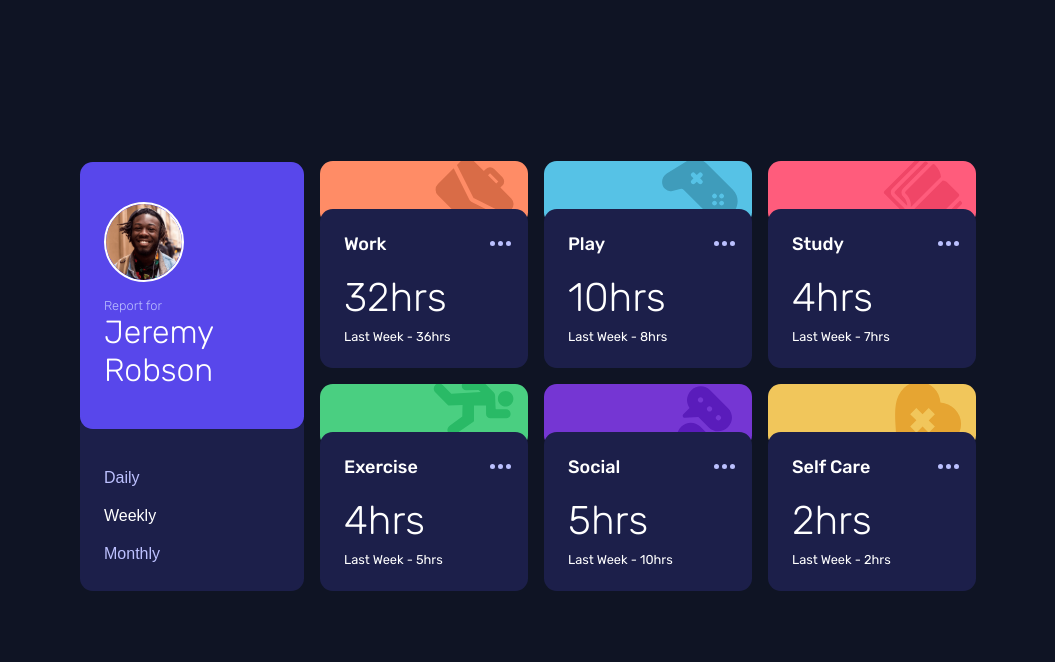
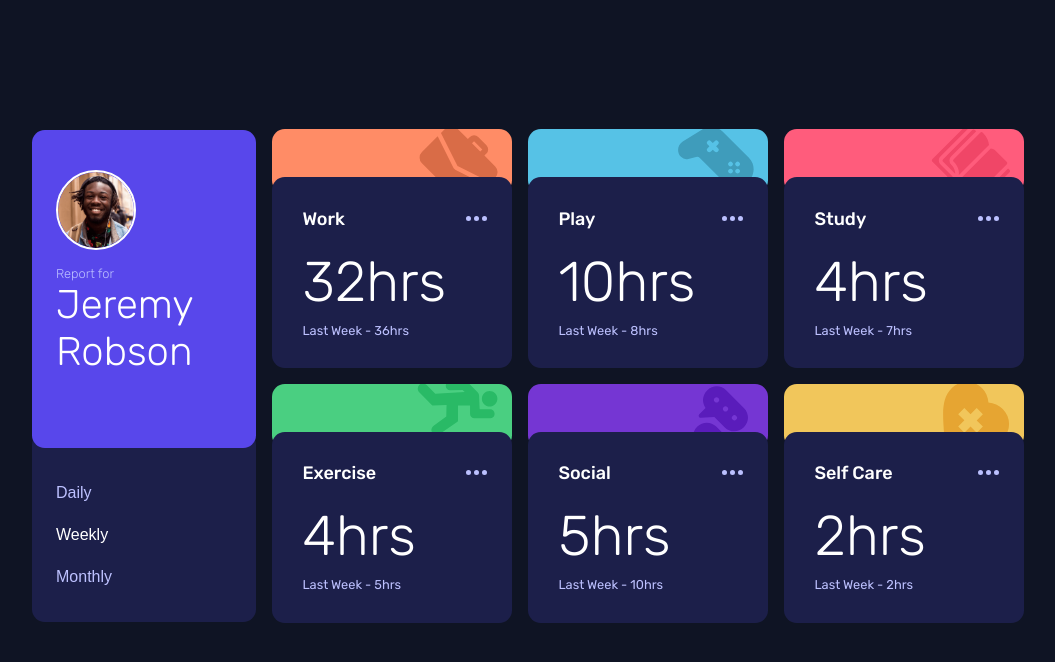
Before and after one commit to techanthere/time-tracking-dashboard, a plain HTML site: page index.html in a window 1280 px wide. Shown: the whole page, without its empty margins (120-1175 px from the left). Drawn offline with Linux system fonts and the light colour scheme.

Commit message:
higher media queries added

```diff
--- a/css/style.css
+++ b/css/style.css
@@ -41,7 +41,7 @@ body {
   min-height: 100vh;
   display: flex;
   justify-content: center;
-  padding: 3rem 0;
+  padding: 1.5rem 0;
 }
 
 .main {
@@ -112,11 +112,6 @@ body {
   padding: 1.5rem;
 }
 
-.main__duration-type {
-  list-style: none;
-}
-
-
 .main__duration-type--tab{
   background: 0;
   border: 0;
@@ -139,9 +134,8 @@ body {
 .main__stats-card {
   background-color: var(--color-dark-blue);
   position: relative;
-  padding: 1.5rem;
+  padding: 1.9rem;
   color: #fff;
-  list-style:none;
 }
 
 .link:hover::after{
@@ -213,11 +207,11 @@ body {
 
 .main__stats-previous-count {
   font-size:0.8rem;
+  color: var(--color-pale-blue);
 }
 
 .work-card{
-  grid-column: 1/2;
-  grid-row: 1/2;
+  grid-area: 1/1/2/2;
 }
 
 .work-card::before{
@@ -226,8 +220,7 @@ body {
 }
 
 .play-card{
-  grid-column: 1/2;
-  grid-row: 2/3;
+  grid-area: 2/1/3/2;
 }
 
 .play-card::before{
@@ -236,8 +229,7 @@ body {
 }
 
 .study-card{
-  grid-column: 1/2;
-  grid-row: 3/4;
+  grid-area: 3/1/4/2;
 }
 
 .study-card::before {
@@ -246,8 +238,7 @@ body {
 }
 
 .exercise-card{
-  grid-column: 1/2;
-  grid-row: 4/5;
+  grid-area: 4/1/5/2;
 }
 
 .exercise-card::before {
@@ -256,8 +247,7 @@ body {
 }
 
 .social-card{
-  grid-column: 1/2;
-  grid-row: 5/6;
+  grid-area: 5/1/6/2;
 }
 
 .social-card::before {
@@ -266,8 +256,7 @@ body {
 }
 
 .self-care-card{
-  grid-column: 1/2;
-  grid-row: 6/7;
+  grid-area: 6/1/7/2;
 }
 
 .self-care-card::before{
@@ -311,20 +300,26 @@ body {
     flex-direction: column;
     align-items: flex-start;
     padding-top: 2.5rem;
-    padding-bottom: 2.5rem;
+    padding-bottom: 4.6rem;
   }
 
   .main__user-text{
     margin-left: 0;
     padding-top: 1rem;
+    font-size: 2.5rem;
   }
 
   .main__duration-tabs{
     flex-direction: column;
+    align-items: flex-start;
+  }
+
+  .main__duration-type--tab {
+    padding: 0.75rem 0;
   }
 
   .main__stats-card{
-    width: 13rem;
+    width: 15rem;
   }
 
  .main__stats-card::before{
@@ -335,6 +330,12 @@ body {
   .main__stats-stats{
     flex-direction: column;
     align-items: flex-start;
+    padding-right: 1.5rem;
+  }
+
+  .main__stats-current-count {
+    font-size: 3.5rem;
+    font-weight: var(--font-weight-light);
   }
 
   .main__stats-previous-count{
@@ -364,3 +365,26 @@ body {
   .self-care-card{
     grid-area: 2/3/3/4;
   }
+}
+  @media only screen and (min-width:1440px) {
+    .main__cards--wrapper {
+      gap: 5rem 1.5rem;
+    }
+
+    .main__user{
+      width: 20rem;
+      padding: 0 2rem;
+    }
+
+    .main__user-info{
+      padding-bottom: 4.8rem;
+    }
+
+    .main__user-text{
+      padding-top: 2rem;
+    }
+
+    .main__stats-card {
+      width: 17rem;
+    }
+ }
--- a/index.html
+++ b/index.html
@@ -22,15 +22,15 @@
           </h1>
         </div>
         <div class="main__duration main__cards--radius">
-        <ul role="tablist" class="main__duration-tabs" aria-label="Choose between daily weekly and monthly stats">
-          <li role="presentation" class="main__duration-type"><button role="tab" aria-selected="false" aria-controls="daily-stats" id="tab-1" class="main__duration-type--tab">Daily</button></li>
-          <li role="presentation" class="main__duration-type"><button role="tab" aria-selected="true" aria-controls="weekly-stats" id="tab-2" class="main__duration-type--tab">Weekly</button></li>
-          <li role="presentation" class="main__duration-type"><button role="tab" aria-selected="false" aria-controls="monthly-stats" id="tab-3" class="main__duration-type--tab">Monthly</button></li>
-        </ul>
+        <div role="tablist" class="main__duration-tabs" aria-label="Choose between daily weekly and monthly stats">
+          <button role="tab" aria-selected="false" aria-controls="daily-stats" id="tab-1" class="main__duration-type--tab">Daily</button>
+          <button role="tab" aria-selected="true" aria-controls="weekly-stats" id="tab-2" class="main__duration-type--tab">Weekly</button>
+          <button role="tab" aria-selected="false" aria-controls="monthly-stats" id="tab-3" class="main__duration-type--tab">Monthly</button>
+        </div>
       </div>
       </div>
-      <ul class="main__cards--wrapper" id="daily-stats" role="tabpanel" aria-labelledby="tab-1" hidden>
-        <li class="main__stats-card work-card main__cards--radius">
+      <div class="main__cards--wrapper" id="daily-stats" role="tabpanel" aria-labelledby="tab-1" hidden>
+        <div class="main__stats-card work-card main__cards--radius">
           <h2 class="main__stats-category">
             <a href="#" class="link">Work</a>
           </h2>
@@ -42,8 +42,8 @@
           </button>
           <p class="main__stats-stats"><span class="main__stats-current-count">5hrs</span>
           <span class="main__stats-previous-count"> Last Day - 7hrs </span></p>
-        </li>
-        <li class="main__stats-card play-card main__cards--radius">
+        </div>
+        <div class="main__stats-card play-card main__cards--radius">
           <h2 class="main__stats-category">
             <a href="#" class="link">Play</a>
           </h2>
@@ -55,8 +55,8 @@
           </button>
           <p class="main__stats-stats"><span class="main__stats-current-count">1hr</span>
           <span class="main__stats-previous-count">Last Day - 2hrs </span></p>
-        </li>
-        <li class="main__stats-card study-card main__cards--radius">
+        </div>
+        <div class="main__stats-card study-card main__cards--radius">
           <h2 class="main__stats-category">
             <a href="#" class="link">Study</a>
           </h2>
@@ -68,8 +68,8 @@
           </button>
           <p class="main__stats-stats"><span class="main__stats-current-count">0hrs</span>
           <span class="main__stats-previous-count">Last Day - 1hr </span></p>
-        </li>
-        <li class="main__stats-card exercise-card main__cards--radius">
+        </div>
+        <div class="main__stats-card exercise-card main__cards--radius">
           <h2 class="main__stats-category">
             <a href="#" class="link">Exercise</a>
           </h2>
@@ -81,8 +81,8 @@
           </button>
           <p class="main__stats-stats"><span class="main__stats-current-count">1hr</span>
           <span class="main__stats-previous-count">Last Day - 1hr </span></p>
-        </li>
-        <li class="main__stats-card social-card main__cards--radius">
+        </div>
+        <div class="main__stats-card social-card main__cards--radius">
           <h2 class="main__stats-category">
             <a href="#" class="link">Social</a>
           </h2>
@@ -94,8 +94,8 @@
           </button>
           <p class="main__stats-stats"><span class="main__stats-current-count">1hr</span>
           <span class="main__stats-previous-count">Last Day - 3hrs </span></p>
-        </li>
-        <li class="main__stats-card self-care-card main__cards--radius">
+        </div>
+        <div class="main__stats-card self-care-card main__cards--radius">
           <h2 class="main__stats-category">
             <a href="#" class="link">Self Care</a>
           </h2>
@@ -107,12 +107,12 @@
           </button>
           <p class="main__stats-stats"><span class="main__stats-current-count">0hrs</span>
           <span class="main__stats-previous-count">Last Day - 1hr </span></p>
-        </li>
+        </div>
 
-      </ul>
+      </div>
       <!-- weekly -->
-      <ul class="main__cards--wrapper" id="weekly-stats" role="tabpanel" aria-labelledby="tab-2">
-        <li class="main__stats-card work-card main__cards--radius">
+      <div class="main__cards--wrapper" id="weekly-stats" role="tabpanel" aria-labelledby="tab-2">
+        <div class="main__stats-card work-card main__cards--radius">
           <h2 class="main__stats-category">
             <a href="#" class="link">Work</a>
           </h2>
@@ -124,9 +124,9 @@
           </button>
           <p class="main__stats-stats"><span class="main__stats-current-count">32hrs</span>
           <span class="main__stats-previous-count">Last Week - 36hrs </span></p>
-        </li>
+        </div>
 
-        <li class="main__stats-card play-card main__cards--radius">
+        <div class="main__stats-card play-card main__cards--radius">
           <h2 class="main__stats-category">
             <a href="#" class="link">Play</a>
           </h2>
@@ -138,9 +138,9 @@
           </button>
           <p class="main__stats-stats"><span class="main__stats-current-count">10hrs</span>
           <span class="main__stats-previous-count">Last Week - 8hrs </span></p>
-        </li>
+        </div>
 
-        <li class="main__stats-card study-card main__cards--radius">
+        <div class="main__stats-card study-card main__cards--radius">
           <h2 class="main__stats-category">
             <a href="#" class="link">Study</a>
           </h2>
@@ -152,9 +152,9 @@
           </button>
           <p class="main__stats-stats"><span class="main__stats-current-count">4hrs</span>
           <span class="main__stats-previous-count">Last Week - 7hrs </span></p>
-        </li>
+        </div>
 
-        <li class="main__stats-card exercise-card main__cards--radius">
+        <div class="main__stats-card exercise-card main__cards--radius">
           <h2 class="main__stats-category">
             <a href="#" class="link">Exercise</a>
           </h2>
@@ -166,9 +166,9 @@
           </button>
           <p class="main__stats-stats"><span class="main__stats-current-count">4hrs</span>
           <span class="main__stats-previous-count">Last Week - 5hrs </span></p>
-        </li>
+        </div>
 
-        <li class="main__stats-card social-card main__cards--radius">
+        <div class="main__stats-card social-card main__cards--radius">
           <h2 class="main__stats-category">
             <a href="#" class="link">Social</a>
           </h2>
@@ -180,10 +180,10 @@
           </button>
           <p class="main__stats-stats"><span class="main__stats-current-count">5hrs</span>
           <span class="main__stats-previous-count">Last Week - 10hrs </span></p>
-        </li>
+        </div>
 
 
-        <li class="main__stats-card self-care-card main__cards--radius">
+        <div class="main__stats-card self-care-card main__cards--radius">
           <h2 class="main__stats-category">
             <a href="#" class="link">Self Care</a>
           </h2>
@@ -195,11 +195,11 @@
           </button>
           <p class="main__stats-stats"><span class="main__stats-current-count">2hrs</span>
           <span class="main__stats-previous-count">Last Week - 2hrs </span></p>
-        </li>
-      </ul>
+        </div>
+      </div>
       <!-- Monthly -->
-      <ul class="main__cards--wrapper" id="monthly-stats" role="tabpanel" aria-labelledby="tab-3" hidden>
-        <li class="main__stats-card work-card main__cards--radius">
+      <div class="main__cards--wrapper" id="monthly-stats" role="tabpanel" aria-labelledby="tab-3" hidden>
+        <div class="main__stats-card work-card main__cards--radius">
           <h2 class="main__stats-category">
             <a href="#" class="link">Work</a>
           </h2>
@@ -211,8 +211,8 @@
           </button>
           <p class="main__stats-stats"><span class="main__stats-current-count">103hrs</span>
           <span class="main__stats-previous-count">Last Month - 128hrs </span></p>
-        </li>
-        <li class="main__stats-card play-card main__cards--radius">
+        </div>
+        <div class="main__stats-card play-card main__cards--radius">
           <h2 class="main__stats-category">
             <a href="#" class="link">Play</a>
           </h2>
@@ -224,8 +224,8 @@
           </button>
           <p class="main__stats-stats"><span class="main__stats-current-count">23hrs</span>
           <span class="main__stats-previous-count">Last Month - 29hrs </span></p>
-        </li>
-        <li class="main__stats-card study-card main__cards--radius">
+        </div>
+        <div class="main__stats-card study-card main__cards--radius">
           <h2 class="main__stats-category">
             <a href="#" class="link">Study</a>
           </h2>
@@ -237,8 +237,8 @@
           </button>
           <p class="main__stats-stats"><span class="main__stats-current-count">13hrs</span>
           <span class="main__stats-previous-count">Last Month - 19hrs </span></p>
-        </li>
-        <li class="main__stats-card exercise-card main__cards--radius">
+        </div>
+        <div class="main__stats-card exercise-card main__cards--radius">
           <h2 class="main__stats-category">
             <a href="#" class="link">Exercise</a>
           </h2>
@@ -250,8 +250,8 @@
           </button>
           <p class="main__stats-stats"><span class="main__stats-current-count">11hrs</span>
           <span class="main__stats-previous-count">Last Month - 18hrs </span></p>
-        </li>
-        <li class="main__stats-card social-card main__cards--radius">
+        </div>
+        <div class="main__stats-card social-card main__cards--radius">
           <h2 class="main__stats-category">
             <a href="#" class="link">Social</a>
           </h2>
@@ -263,8 +263,8 @@
           </button>
           <p class="main__stats-stats"><span class="main__stats-current-count">21hrs</span>
           <span class="main__stats-previous-count">Last Month - 23hrs </span></p>
-        </li>
-        <li class="main__stats-card self-care-card main__cards--radius">
+        </div>
+        <div class="main__stats-card self-care-card main__cards--radius">
           <h2 class="main__stats-category">
             <a href="#" class="link">Self Care</a>
           </h2>
@@ -276,8 +276,8 @@
           </button>
           <p class="main__stats-stats"><span class="main__stats-current-count">7hrs</span>
           <span class="main__stats-previous-count">Last Month - 11hrs </span></p>
-        </li>
-      </ul>
+        </div>
+      </div>
   </main>
 </body>
 </html>
```
Also changed, not shown: images/screenshot.png.
